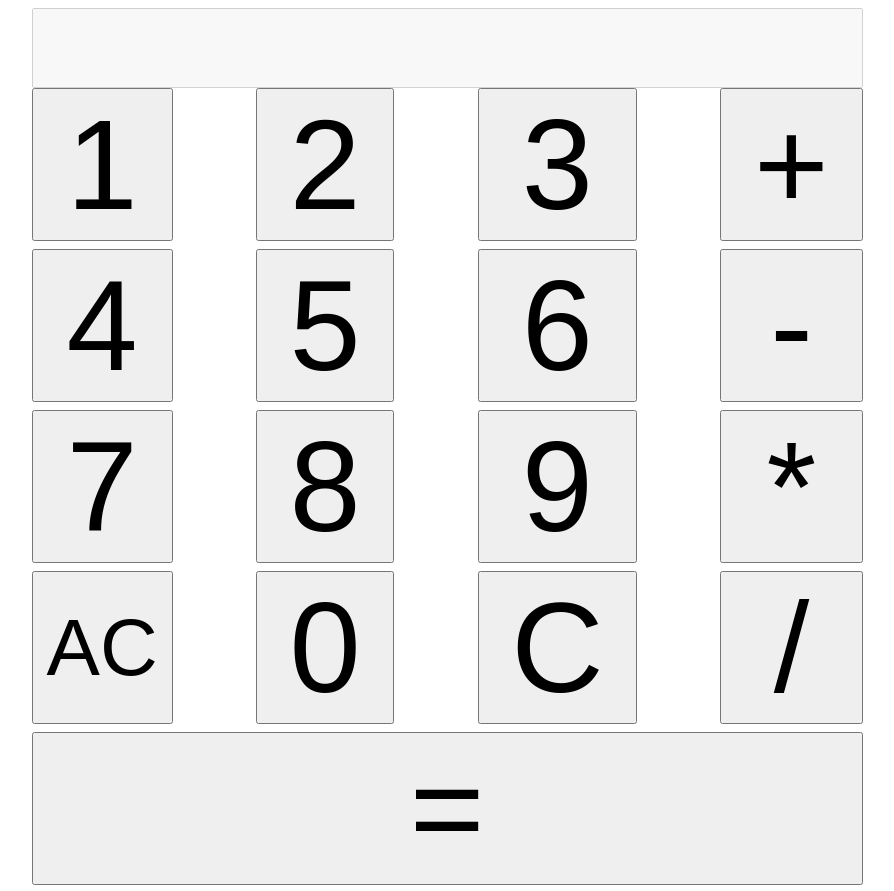
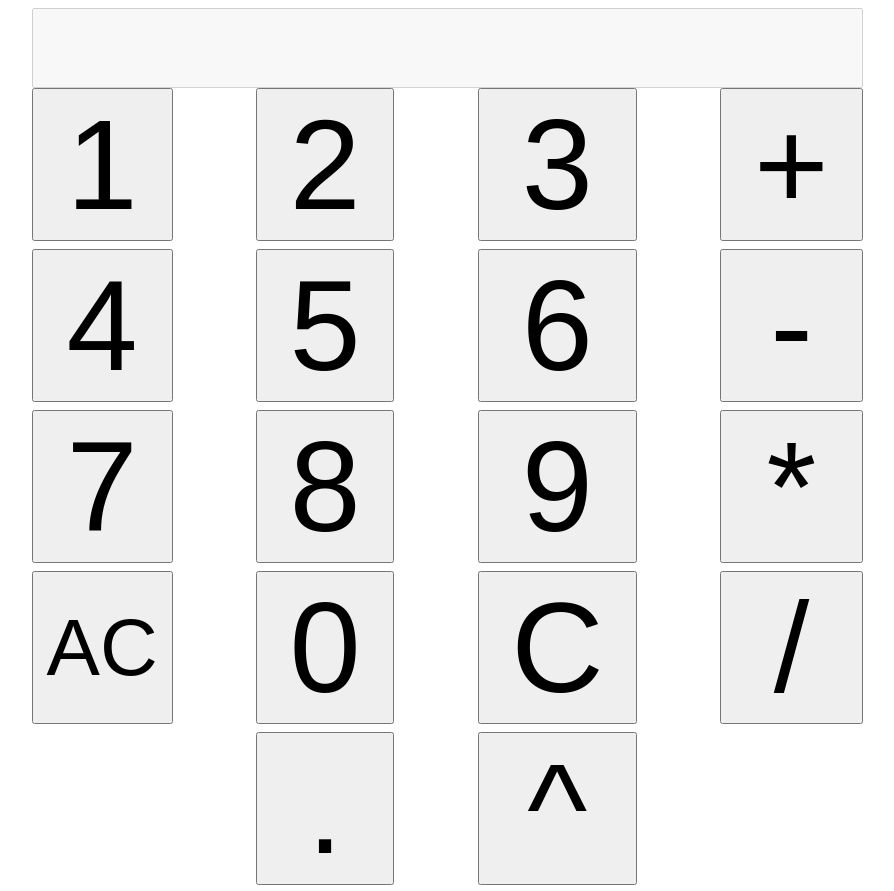
Before and after one commit to CauaRojas/Calculadora-React, a React (Create React App) app: page / in a window 1280 px wide. Shown: the top 891 px of the page, without its empty margins (193-1087 px from the left). Built offline with nearby package versions, Linux system fonts and the light colour scheme; the HTML template or start-up script is replaced by a standard one.

Commit message:
Terminei a calculadora

```diff
--- a/src/App.tsx
+++ b/src/App.tsx
@@ -1,30 +1,41 @@
-import React, { useState } from "react";
-import CalcButton from "./CalculatorButton";
-import Display from "./Display";
-import "./styles/App.css";
+/* eslint-disable no-useless-escape */
+import React, { useState } from 'react';
+import CalcButton from './CalculatorButton';
+import Display from './Display';
+import './styles/App.css';
 
 function App() {
-    const [calculatorText, setCalculatorText] = useState("");
+    const [calculatorText, setCalculatorText] = useState('');
 
     const lastLetterIsOperator = (): boolean => {
         const letter = calculatorText[calculatorText.length - 1];
         return (
-            letter === "+" || letter === "-" || letter === "/" || letter === "*"
+            letter === '+' ||
+            letter === '-' ||
+            letter === '/' ||
+            letter === '*' ||
+            letter === '^'
         );
     };
-    const hasOperator = (): boolean => {
-        // eslint-disable-next-line no-useless-escape
-        return calculatorText.search(/([+*\/-])/gm) > 0;
+
+    const hasOperator = (text: string): boolean => {
+        return calculatorText.search(/([\+\*\/\-\^])/gm) > 0;
     };
+
+    const hasLast2Numbers = (text: string): boolean => {
+        return text.search(/(\d{2})$/gm) > 0;
+    };
+
     const addCalculatorTextNumber = (text: string) => {
         if (lastLetterIsOperator())
-            setCalculatorText(calculatorText + " " + text);
+            setCalculatorText(calculatorText + ' ' + text);
         else setCalculatorText(calculatorText + text);
     };
+
     const AddCalculatorTextOperation = (text: string) => {
-        if (!lastLetterIsOperator() && calculatorText !== "")
-            setCalculatorText(calculatorText + " " + text);
-        else if (calculatorText === "") setCalculatorText("0 " + text);
+        if (!lastLetterIsOperator() && calculatorText !== '')
+            setCalculatorText(calculatorText + ' ' + text);
+        else if (calculatorText === '') setCalculatorText('0 ' + text);
         else
             setCalculatorText(
                 calculatorText.replace(
@@ -33,16 +44,74 @@ function App() {
                 )
             );
     };
+
+    const addCalculatorTextDot = (e: string) => {
+        let deconstructedText = calculatorText.split(' ');
+        if (lastLetterIsOperator() || calculatorText === '')
+            setCalculatorText(calculatorText + ' 0.');
+        else if (
+            deconstructedText[deconstructedText.length - 1].search(
+                /[{\.}]/gm
+            ) !== -1
+        )
+            return;
+        else setCalculatorText(calculatorText + '.');
+    };
+
     const RemoveCalculatorText = (e: string) => {
         setCalculatorText(
-            calculatorText.substring(0, calculatorText.length - 2)
+            calculatorText.substring(
+                0,
+                calculatorText.length -
+                    (lastLetterIsOperator() ||
+                    (hasOperator(calculatorText) &&
+                        !hasLast2Numbers(calculatorText))
+                        ? 2
+                        : 1)
+            )
         );
     };
+
     const Calculate = () => {
-        if (lastLetterIsOperator() || calculatorText === "" || !hasOperator()) {
-            alert("Por favor insira uma operação valida para calcular!");
+        if (
+            lastLetterIsOperator() ||
+            calculatorText === '' ||
+            !hasOperator(calculatorText)
+        ) {
+            alert('Por favor insira uma operação valida para calcular!');
             return;
         }
+        let deconstructedText = calculatorText.split(' ');
+        console.log(deconstructedText);
+        let result = parseFloat(deconstructedText[0]);
+        for (
+            let counter = 1;
+            counter <= Math.floor(deconstructedText.length / 2);
+            counter++
+        ) {
+            switch (deconstructedText[-1 + 2 * counter]) {
+                case '+':
+                    result += parseFloat(deconstructedText[2 * counter]);
+                    break;
+                case '-':
+                    result -= parseFloat(deconstructedText[2 * counter]);
+                    break;
+                case '*':
+                    result *= parseFloat(deconstructedText[2 * counter]);
+                    break;
+                case '/':
+                    result /= parseFloat(deconstructedText[2 * counter]);
+                    break;
+                case '^':
+                    result = Math.pow(
+                        result,
+                        parseFloat(deconstructedText[2 * counter])
+                    );
+                    break;
+            }
+            console.log(result);
+        }
+        setCalculatorText(result.toString());
     };
 
     return (
@@ -79,6 +148,13 @@ function App() {
                             value="/"
                             Click={AddCalculatorTextOperation}
                         />
+                        <br />
+                        <CalcButton value="." Click={addCalculatorTextDot} />
+                        <CalcButton
+                            value="^"
+                            Click={AddCalculatorTextOperation}
+                        />
+                        <br />
                     </div>
                     <CalcButton value="=" Click={Calculate} />
                 </section>
```
Also changed, not shown: 2 other files (tests, documents, lock files or other folders).
